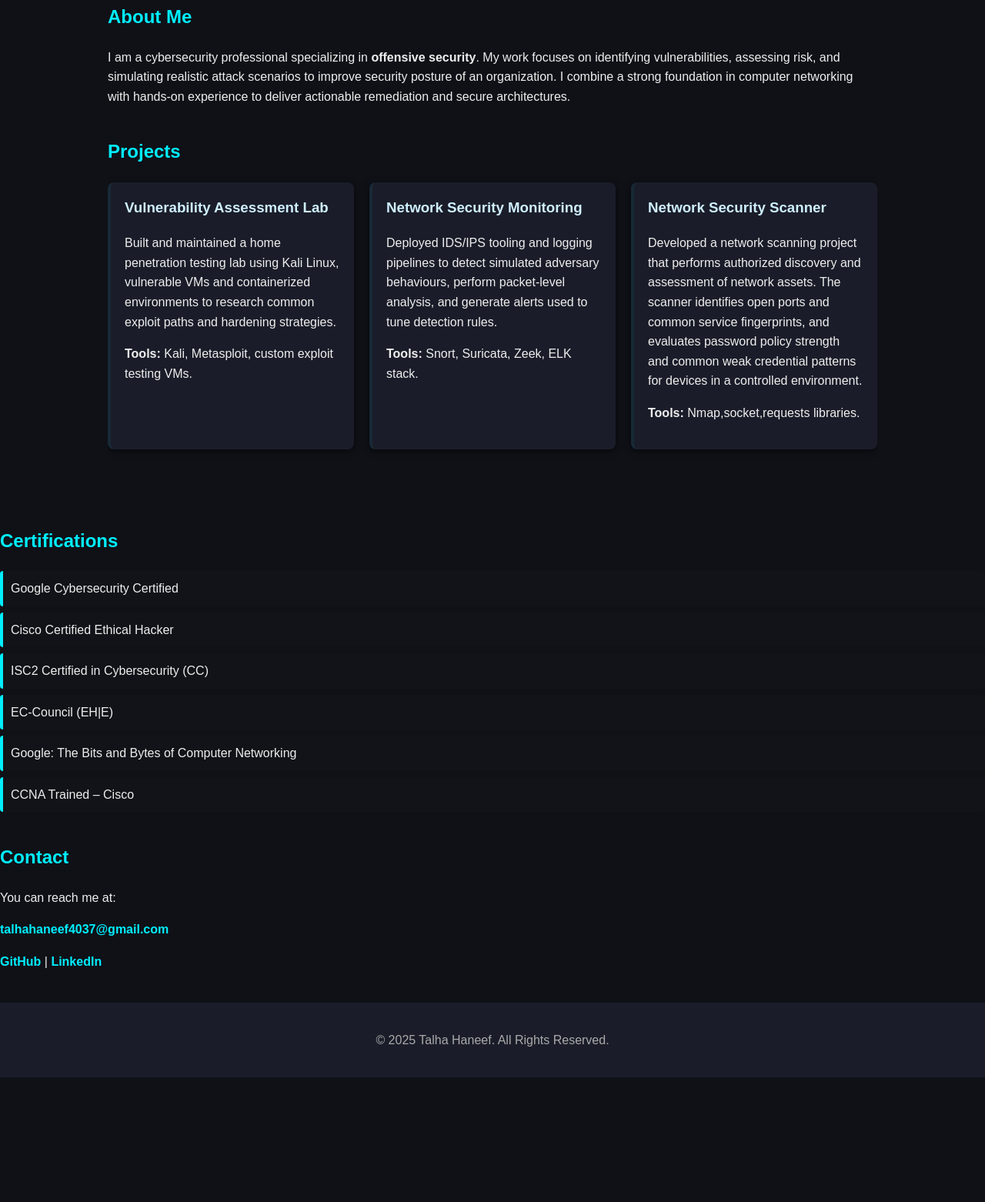
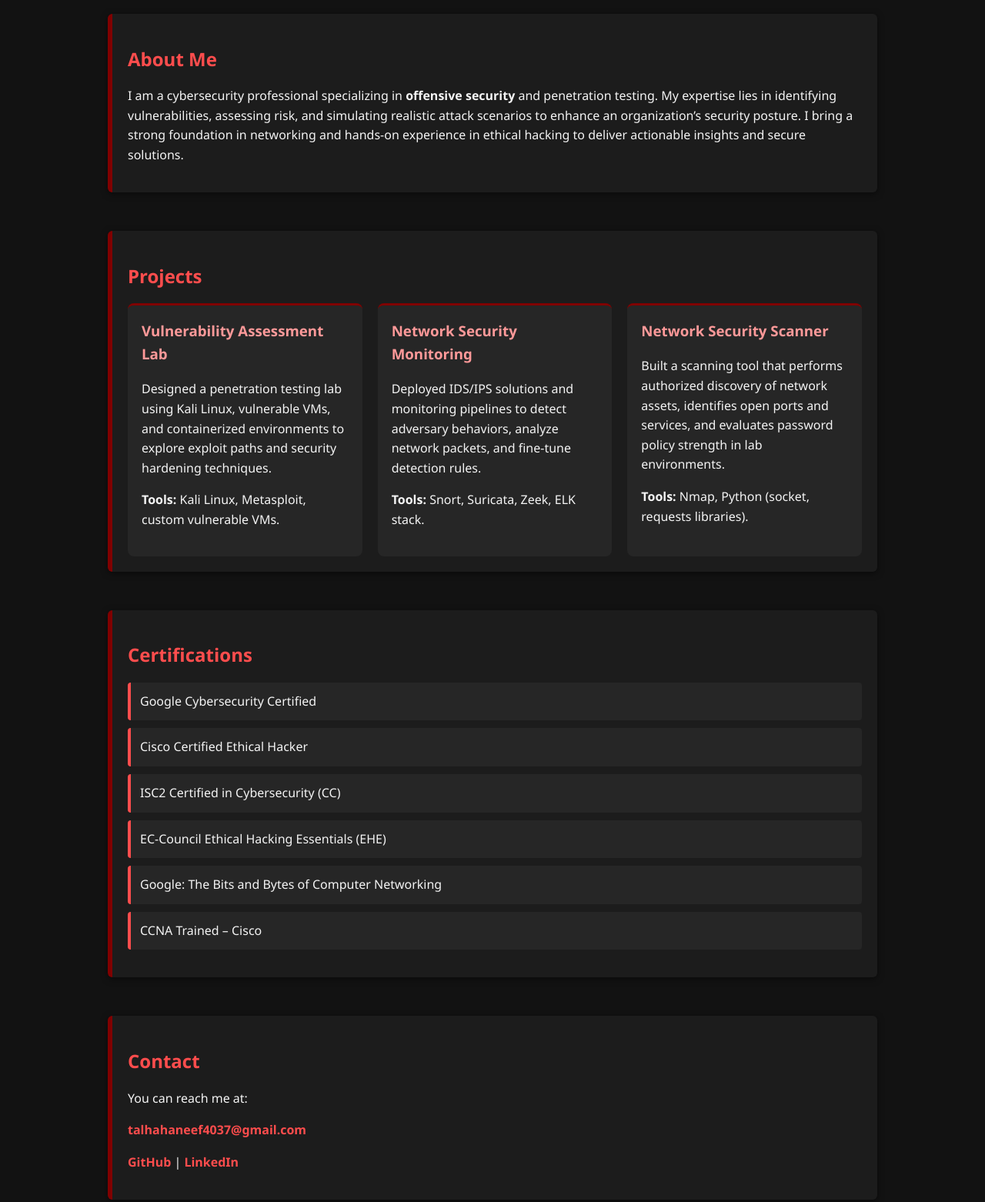
Before and after one commit to TalhaGurmani/TalhaGurmani.github.io, a plain HTML site: page index.html in a window 1280 px wide. Shown: the part 258-1820 px from the top of the page at 77% size. Before the commit the page ends 1658 px from the top, so only its background shows below. Drawn offline with Linux system fonts and the light colour scheme.

Commit message:
Update index.html

```diff
--- a/index.html
+++ b/index.html
@@ -6,86 +6,106 @@
   <title>Talha Haneef | Cybersecurity Portfolio</title>
   <style>
     body {
-      font-family: Arial, sans-serif;
+      font-family: "Segoe UI", Arial, sans-serif;
       margin: 0;
       padding: 0;
       line-height: 1.6;
-      background: #0f1117;
-      color: #eee;
+      background: #121212;
+      color: #f4f4f4;
     }
+
     header {
-      background: #1a1d29;
+      background: #3b0a0a; /* Dark maroon */
       color: #fff;
-      padding: 20px 0;
+      padding: 25px 0;
       text-align: center;
+      box-shadow: 0 3px 8px rgba(0,0,0,0.5);
     }
+
     nav a {
-      color: #0ef;
+      color: #ff4d4d; /* Light red accent */
       margin: 0 15px;
       text-decoration: none;
+      font-weight: 600;
     }
     nav a:hover {
-      text-decoration: underline;
+      color: #ff9999;
     }
+
     .container {
       width: 90%;
       max-width: 1000px;
       margin: auto;
-      overflow: hidden;
       padding: 20px 0;
     }
+
     section {
-      margin: 40px 0;
+      margin: 50px 0;
+      padding: 20px;
+      background: #1c1c1c;
+      border-left: 6px solid #800000; /* Maroon border */
+      border-radius: 6px;
+      box-shadow: 0 2px 8px rgba(0,0,0,0.5);
     }
+
     h1, h2 {
-      color: #0ef;
+      color: #ff4d4d;
+      margin-bottom: 15px;
     }
+
     .projects {
       display: grid;
       grid-template-columns: repeat(auto-fit, minmax(260px, 1fr));
       gap: 20px;
     }
+
     .project {
-      background: #1a1d29;
+      background: #262626;
       padding: 18px;
       border-radius: 8px;
-      box-shadow: 0 2px 8px rgba(0,0,0,0.6);
-      border-left: 4px solid rgba(14,238,255,0.06);
+      border-top: 3px solid #800000;
+      transition: transform 0.2s ease;
     }
-    .project h3 { margin-top: 0; color: #cfefff; }
+    .project:hover {
+      transform: translateY(-5px);
+    }
+    .project h3 {
+      margin-top: 0;
+      color: #ff9999;
+    }
+
     .certifications {
       list-style: none;
       padding: 0;
     }
     .certifications li {
-      margin: 8px 0;
-      padding: 10px;
-      background: #111318;
-      border-left: 4px solid #0ef;
+      margin: 10px 0;
+      padding: 12px;
+      background: #262626;
+      border-left: 4px solid #ff4d4d;
       border-radius: 4px;
     }
-    .skills {
-      display:flex;
-      flex-wrap:wrap;
-      gap:8px;
+
+    a.cta {
+      color: #ff4d4d;
+      text-decoration: none;
+      font-weight: 600;
     }
-    .skill {
-      background:#0b1220;
-      padding:8px 10px;
-      border-radius:6px;
-      font-size:14px;
-      color:#bfefff;
+    a.cta:hover {
+      text-decoration: underline;
     }
-    a.cta { color:#0ef; text-decoration:none; font-weight:600; }
+
     footer {
       text-align: center;
       padding: 20px;
-      background: #1a1d29;
-      color: #aaa;
+      background: #3b0a0a;
+      color: #ccc;
+      margin-top: 40px;
     }
 
     @media (max-width:520px){
       .container { width: 95%; }
+      nav a { display: inline-block; margin: 8px; }
     }
   </style>
 </head>
@@ -105,10 +125,9 @@
     <section id="about">
       <h2>About Me</h2>
       <p>
-        I am a cybersecurity professional specializing in <strong>offensive security</strong>.
-        My work focuses on identifying vulnerabilities, assessing risk, and simulating realistic attack scenarios to improve security posture of an organization.
-        I combine a strong foundation in computer networking with hands-on experience to deliver actionable remediation and secure architectures.
-
+        I am a cybersecurity professional specializing in <strong>offensive security</strong> and penetration testing.
+        My expertise lies in identifying vulnerabilities, assessing risk, and simulating realistic attack scenarios to enhance an organization’s security posture.
+        I bring a strong foundation in networking and hands-on experience in ethical hacking to deliver actionable insights and secure solutions.
       </p>
     </section>
 
@@ -118,23 +137,20 @@
 
         <div class="project">
           <h3>Vulnerability Assessment Lab</h3>
-          <p>Built and maintained a home penetration testing lab using Kali Linux, vulnerable VMs and containerized environments to research common exploit paths and hardening strategies.</p>
-          <p><strong>Tools:</strong> Kali, Metasploit, custom exploit testing VMs.</p>
+          <p>Designed a penetration testing lab using Kali Linux, vulnerable VMs, and containerized environments to explore exploit paths and security hardening techniques.</p>
+          <p><strong>Tools:</strong> Kali Linux, Metasploit, custom vulnerable VMs.</p>
         </div>
 
         <div class="project">
           <h3>Network Security Monitoring</h3>
-          <p>Deployed IDS/IPS tooling and logging pipelines to detect simulated adversary behaviours, perform packet-level analysis, and generate alerts used to tune detection rules.</p>
+          <p>Deployed IDS/IPS solutions and monitoring pipelines to detect adversary behaviors, analyze network packets, and fine-tune detection rules.</p>
           <p><strong>Tools:</strong> Snort, Suricata, Zeek, ELK stack.</p>
         </div>
 
         <div class="project">
           <h3>Network Security Scanner</h3>
-          <p>
-            Developed a network scanning project that performs authorized discovery and assessment of network assets. The scanner identifies open ports and common service fingerprints, and evaluates password policy strength and common weak credential patterns for devices in a controlled environment.
-          </p>
-          <p><strong>Tools:</strong> Nmap,socket,requests libraries.</p>
-        </div>
+          <p>Built a scanning tool that performs authorized discovery of network assets, identifies open ports and services, and evaluates password policy strength in lab environments.</p>
+          <p><strong>Tools:</strong> Nmap, Python (socket, requests libraries).</p>
         </div>
 
       </div>
@@ -146,7 +162,7 @@
         <li>Google Cybersecurity Certified</li>
         <li>Cisco Certified Ethical Hacker</li>
         <li>ISC2 Certified in Cybersecurity (CC)</li>
-        <li>EC-Council (EH|E)</li>
+        <li>EC-Council Ethical Hacking Essentials (EHE)</li>
         <li>Google: The Bits and Bytes of Computer Networking</li>
         <li>CCNA Trained – Cisco</li>
       </ul>
@@ -156,8 +172,10 @@
       <h2>Contact</h2>
       <p>You can reach me at:</p>
       <p><a href="mailto:talhahaneef4037@gmail.com" class="cta">talhahaneef4037@gmail.com</a></p>
-      <p><a href="https://github.com/TalhaGurmani" class="cta">GitHub</a> |
-         <a href="https://www.linkedin.com/in/talha-haneef-bb0278300/" class="cta">LinkedIn</a></p>
+      <p>
+        <a href="https://github.com/TalhaGurmani" class="cta">GitHub</a> |
+        <a href="https://www.linkedin.com/in/talha-haneef-bb0278300/" class="cta">LinkedIn</a>
+      </p>
     </section>
   </div>
 
```
